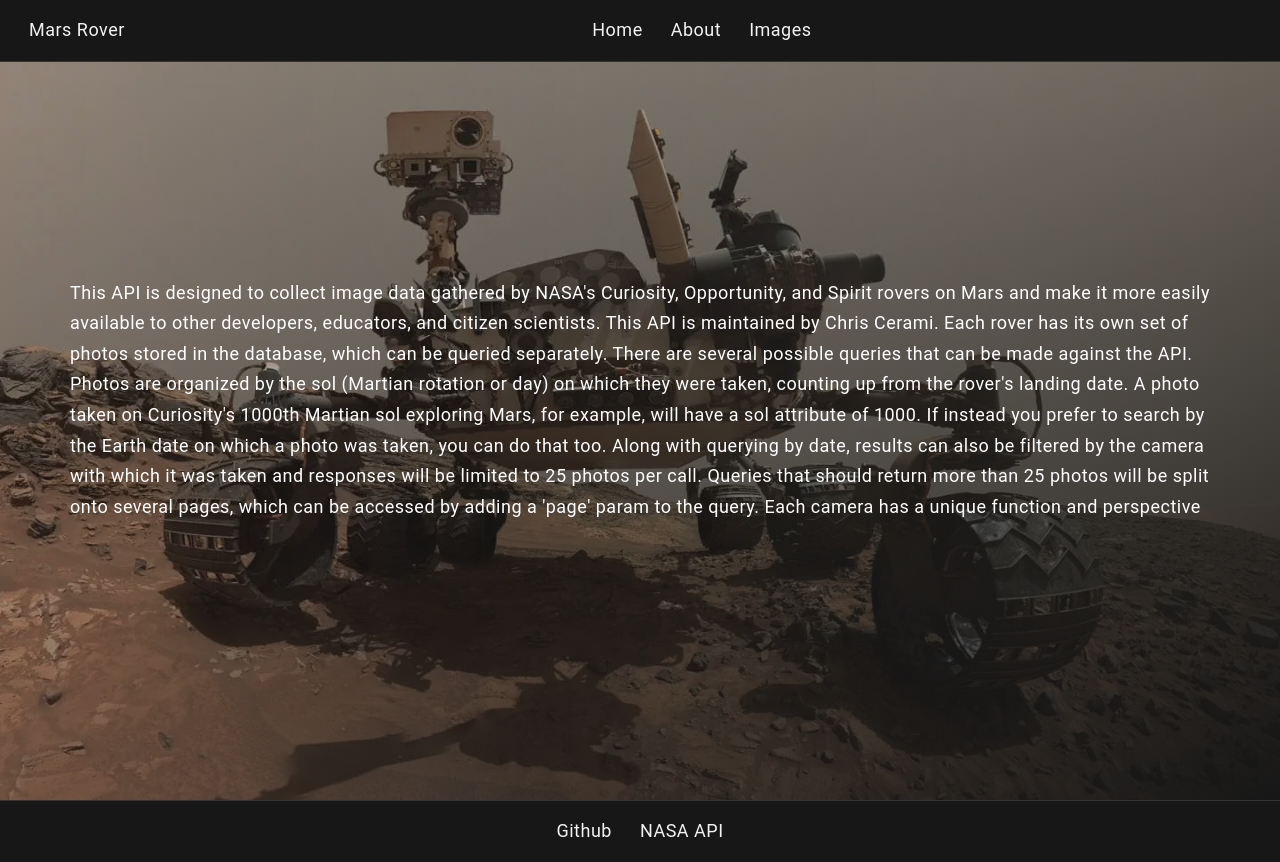
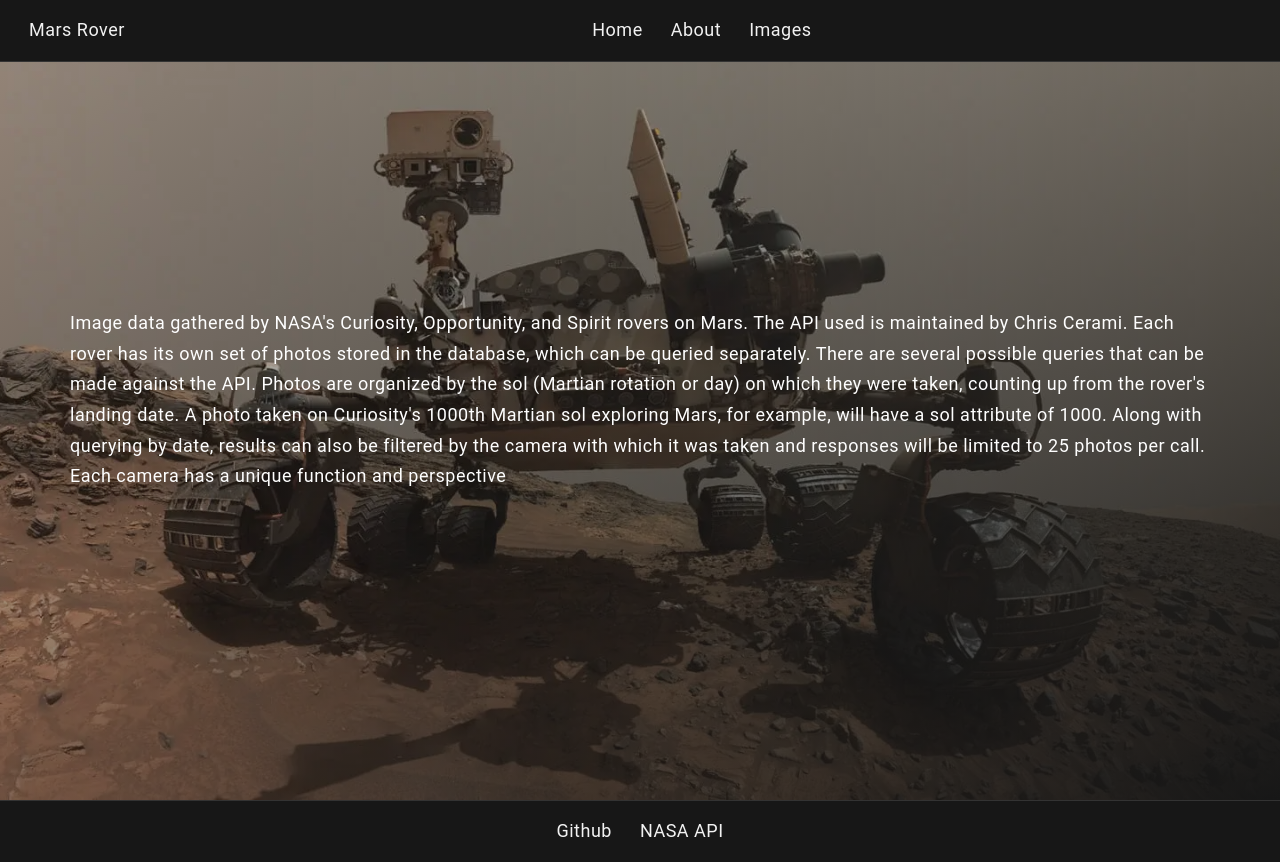
Before and after one commit to lucianmurmurache/rover-photos, a Next.js app: page /about in a window 1280 px wide. Built offline with nearby package versions, Linux system fonts and the light colour scheme.

Commit message:
WIP- added buttons to switch pages and loading animation

```diff
--- a/pages/about/index.js
+++ b/pages/about/index.js
@@ -1,26 +1,23 @@
 import styles from '../../styles/About.module.scss';
 
 About.title = 'About';
+About.description =
+  "Image data gathered by NASA's Curiosity, Opportunity, and Spirit rovers on Mars";
 function About() {
   return (
     <section className={styles.about}>
       <p>
-        This API is designed to collect image data gathered by NASA&apos;s
-        Curiosity, Opportunity, and Spirit rovers on Mars and make it more
-        easily available to other developers, educators, and citizen scientists.
-        This API is maintained by Chris Cerami. Each rover has its own set of
-        photos stored in the database, which can be queried separately. There
-        are several possible queries that can be made against the API. Photos
-        are organized by the sol (Martian rotation or day) on which they were
-        taken, counting up from the rover&apos;s landing date. A photo taken on
-        Curiosity&apos;s 1000th Martian sol exploring Mars, for example, will
-        have a sol attribute of 1000. If instead you prefer to search by the
-        Earth date on which a photo was taken, you can do that too. Along with
-        querying by date, results can also be filtered by the camera with which
-        it was taken and responses will be limited to 25 photos per call.
-        Queries that should return more than 25 photos will be split onto
-        several pages, which can be accessed by adding a &apos;page&apos; param
-        to the query. Each camera has a unique function and perspective
+        Image data gathered by NASA&apos;s Curiosity, Opportunity, and Spirit
+        rovers on Mars. The API used is maintained by Chris Cerami. Each rover
+        has its own set of photos stored in the database, which can be queried
+        separately. There are several possible queries that can be made against
+        the API. Photos are organized by the sol (Martian rotation or day) on
+        which they were taken, counting up from the rover&apos;s landing date. A
+        photo taken on Curiosity&apos;s 1000th Martian sol exploring Mars, for
+        example, will have a sol attribute of 1000. Along with querying by date,
+        results can also be filtered by the camera with which it was taken and
+        responses will be limited to 25 photos per call. Each camera has a
+        unique function and perspective
       </p>
     </section>
   );
--- a/pages/api/hello.js
+++ /dev/null
@@ -1,5 +0,0 @@
-// Next.js API route support: https://nextjs.org/docs/api-routes/introduction
-
-export default function handler(req, res) {
-  res.status(200).json({ name: 'John Doe' });
-}
```
Also changed, not shown: pages/images/index.js (+30 -10 lines), pages/index.js (+19 -5 lines).
